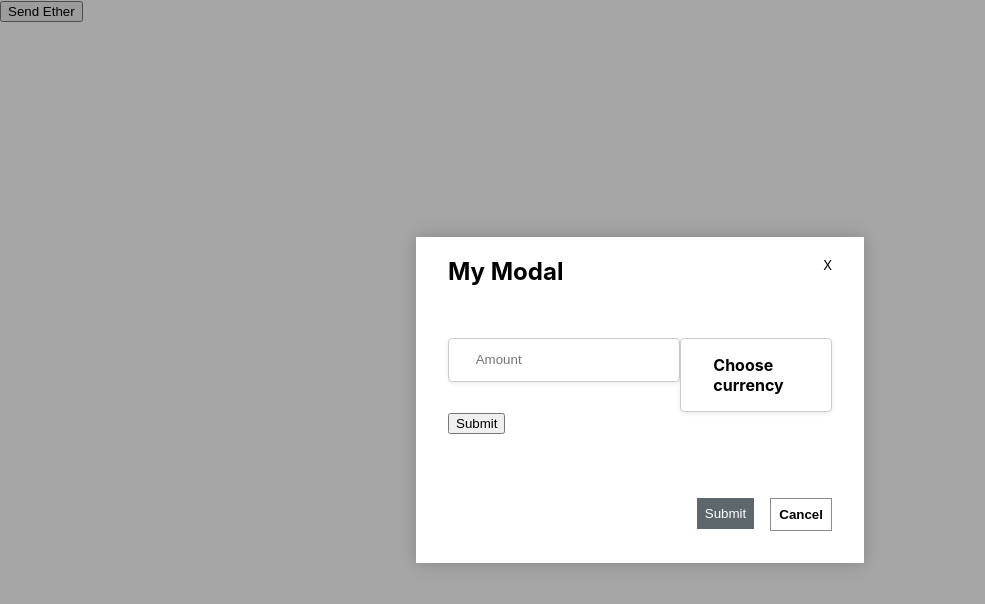
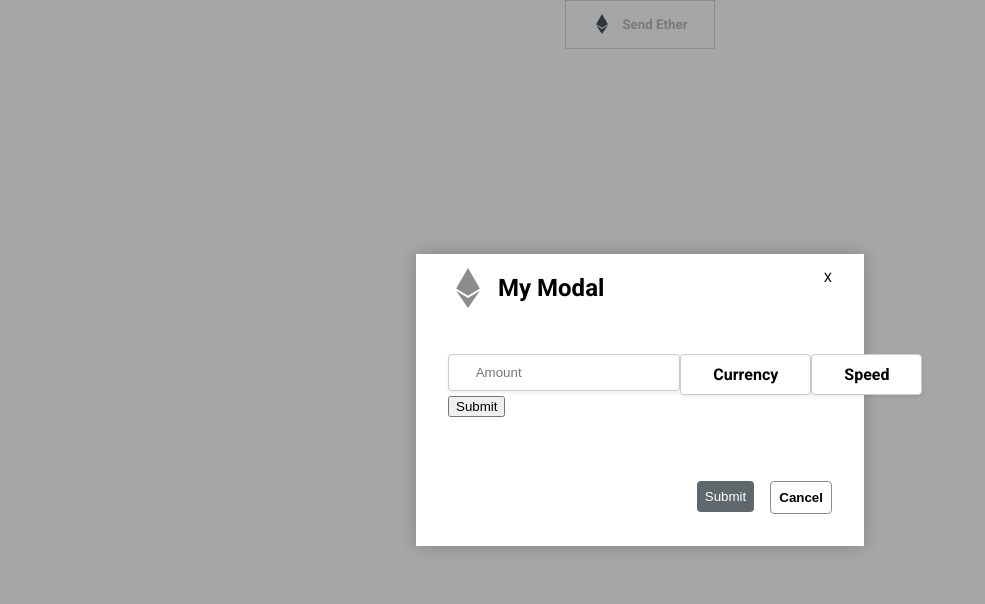
Before and after one commit to jakubsmiarowski/send-ether, a React (Create React App) app: page / in a window 1280 px wide. Both pictures are taken after a click on the button "Send Ether". Shown: the top 604 px of the page, without its empty margins (0-985 px from the left). Built offline with nearby package versions, Linux system fonts and the light colour scheme.

Commit message:
fixed styles, added useCurrencyModal hook

```diff
--- a/public/index.html
+++ b/public/index.html
@@ -10,6 +10,9 @@
       content="Web site created using create-react-app"
     />
     <link rel="apple-touch-icon" href="%PUBLIC_URL%/logo192.png" />
+    <link rel="preconnect" href="https://fonts.googleapis.com">
+    <link rel="preconnect" href="https://fonts.gstatic.com" crossorigin>
+    <link href="https://fonts.googleapis.com/css2?family=Roboto:wght@100;300;400;700&display=swap" rel="stylesheet">
     <!--
       manifest.json provides metadata used when your web app is installed on a
       user's mobile device or desktop. See https://developers.google.com/web/fundamentals/web-app-manifest/
--- a/src/App.scss
+++ b/src/App.scss
@@ -1,3 +1,7 @@
+body {
+  font-family: 'Roboto', sans-serif;
+}
+
 @mixin styling() {
   background-color: white;
   border-color: #ccc;
--- /dev/null
+++ b/src/components/Button/Button.scss
@@ -0,0 +1,26 @@
+.wrapper {
+  display: flex;
+  justify-content: center;
+}
+.button {
+  padding: 1em 2em;
+  background-color: transparent;
+  border: 1px solid #8C8C8C;
+  font-family: 'Roboto', sans-serif;
+  font-weight: 700;
+  display: flex;
+  flex-direction: row;
+  align-items: center;
+  position: relative;
+  transition: all 0.3s ease;
+  &:hover {
+    background-color: #8C8C8C;
+    color: white;
+  }
+  &_logo {
+    height: 20px;
+    width: 20px;
+    margin-right: 10px;
+    filter: invert(18%) sepia(35%) saturate(274%) hue-rotate(175deg) brightness(96%) contrast(93%)
+  }
+}
--- a/src/components/Button/Button.tsx
+++ b/src/components/Button/Button.tsx
@@ -1,16 +1,21 @@
 import React, {useState} from "react";
 import Modal from "../Modal/Modal";
 import Form from "../Form/Form";
+import Ethereum from '../../assets/img/ethereum-brands.svg'
+import './Button.scss';
 
 const Button: React.FC = () => {
     const [isOpen, setIsOpen] = useState<boolean>(false);
     const toggle = () => setIsOpen(!isOpen)
     return (
-        <div>
-            <button onClick={() => toggle()}>Send Ether</button>
+        <div className='wrapper'>
+            <button className='button' onClick={() => toggle()} disabled={isOpen}>
+                <img className='button_logo' src={Ethereum} />
+                Send Ether
+            </button>
 
             <Modal show={isOpen} title={'My Modal'} close={toggle}>
-                <Form inputPlaceholder={'Amount'} dropdownPlaceholder={'Choose currency'} />
+                <Form inputPlaceholder={'Amount'} dropdownPlaceholder={'Currency'} />
             </Modal>
         </div>
     )
--- a/src/components/Dropdown/Dropdown.scss
+++ b/src/components/Dropdown/Dropdown.scss
@@ -3,6 +3,8 @@
 .dd-wrapper {
   display: flex;
   flex-wrap: wrap;
+  max-width: 150px;
+  position: relative;
 
   .dd-header {
     @include styling();
@@ -10,7 +12,7 @@
     justify-content: space-between;
     cursor: pointer;
     width: 100%;
-    padding: 1em 2em;
+    padding: 10px 2em;
 
     &__title--bold {
       font-weight: bold;
@@ -23,9 +25,11 @@
     padding: 0;
     width: 100%;
     margin: 5px 0 0;
-    position: relative;
     display: flex;
     flex-direction: column;
+    position: absolute;
+    inset: 0px auto auto 0px;
+    transform: translate(0px, 40px);
     &-item {
 
     }
--- a/src/components/Dropdown/Dropdown.tsx
+++ b/src/components/Dropdown/Dropdown.tsx
@@ -1,14 +1,13 @@
 import React, {useState} from "react";
 import './Dropdown.scss';
 
-const items = ['Ether', 'ERC20']
-
 interface IDropdownProps {
     title: string;
+    items: string[];
     callback: (childData: string) => void;
 }
 
-const Dropdown: React.FC<IDropdownProps> = ({title, callback}) => {
+const Dropdown: React.FC<IDropdownProps> = ({title, callback, items}) => {
     const [open, setOpen] = useState<boolean>(false);
     const [selected, setSelected] = useState<string>('');
     const toggle = () => setOpen(!open);
--- a/src/components/Form/Form.scss
+++ b/src/components/Form/Form.scss
@@ -7,5 +7,6 @@
 }
 input {
   @include styling;
-  padding: 1em 2em;
+  padding: 10px 2em;
+  margin-bottom: 5px;
 }
--- a/src/components/Form/Form.tsx
+++ b/src/components/Form/Form.tsx
@@ -1,41 +1,48 @@
 import React, {useState} from "react";
 import Dropdown from "../Dropdown/Dropdown";
 import './Form.scss';
+import useCurrencyModal from "../../hooks/useCurrencyModal";
+import { FormState } from "../../hooks/FormState";
+
 
 interface IFormProps {
     inputPlaceholder: string;
     dropdownPlaceholder: string
 }
 
-type FormFields = {
-    amount: string;
-    currency: string;
-    receiversAddress?: string;
-}
+const currencies = ['Ether', 'ERC20'];
+const transactionSpeed = ['Slow', 'Medium', 'Fast']
 
 const Form: React.FC<IFormProps> = ({inputPlaceholder, dropdownPlaceholder}) => {
 
+    // do wywalenia
     const [currency, setCurrency] = useState<string>('');
-    const [formFields, setFormFields] = useState<FormFields>({
+    const [speed, setSpeed] = useState<string>('');
+    // use reducer
+    const [formFields, setFormFields] = useState<FormState>({
         amount: '',
         currency: '',
-        receiversAddress: ''
+        receiversAddress: '',
+        transactionSpeed: ''
     })
+
+    //useCurrencyModal
 
     const inputsHandler = (e: any) => {
         setFormFields({ ...formFields, [e.target.name]: e.target.value });
     }
 
     const handleSubmit = (e: any) => {
-        setFormFields({...formFields, currency})
+        setFormFields({...formFields, currency, transactionSpeed: speed})
         console.log(formFields);
         e.preventDefault()
     }
 
-    const handleCallback = (childData: string) => {
+    const handleCurrencyCallback = (childData: string) => {
         setCurrency(childData);
-        console.log(currency);
-        console.log(childData);
+    };
+    const handleSpeedCallback = (childData: string) => {
+        setSpeed(childData);
     };
 
     return (
@@ -48,7 +55,10 @@ const Form: React.FC<IFormProps> = ({inputPlaceholder, dropdownPlaceholder}) =>
                            onChange={inputsHandler}/>
                 </div>
                 <div>
-                    <Dropdown callback={handleCallback} title={dropdownPlaceholder}/>
+                    <Dropdown items={currencies} callback={handleCurrencyCallback} title={dropdownPlaceholder}/>
+                </div>
+                <div>
+                    <Dropdown items={transactionSpeed} callback={handleSpeedCallback} title="Speed"/>
                 </div>
             </div>
             {formFields.currency === 'ERC20' ?
--- a/src/components/Modal/Modal.scss
+++ b/src/components/Modal/Modal.scss
@@ -20,12 +20,20 @@
     &_header {
       position: relative;
       &-title {
-        text-align: left;
+        display: flex;
+        flex-direction: row;
+        justify-content: flex-start;
+        align-items: center;
       }
-
+      &-logo {
+        height: 40px;
+        width: 40px;
+        margin-right: 10px;
+        filter: invert(56%) sepia(36%) saturate(10%) hue-rotate(349deg) brightness(92%) contrast(88%);
+      }
       .close {
         position: absolute;
-        top: 0;
+        top: 1rem;
         right: 0;
         background: transparent;
         cursor: pointer;
@@ -49,6 +57,7 @@
       .modal-close {
         background-color: transparent;
         font-weight: 600;
+        border-radius: 4px;
         border: 1px solid #8C8C8C;
         &:hover {
           color: rgba(54, 67, 72, 0.8);
@@ -58,6 +67,7 @@
         margin-right: 1rem;
         background-color: rgba(54, 67, 72, 0.8);
         color: #fff;
+        border-radius: 4px;
         border: none;
         &:hover {
           background-color: #8C8C8C;
--- a/src/components/Modal/Modal.tsx
+++ b/src/components/Modal/Modal.tsx
@@ -1,6 +1,8 @@
 import React from "react";
 import ReactDOM from "react-dom";
 import './Modal.scss';
+import Ethereum from '../../assets/img/ethereum-brands.svg'
+
 
 interface IModalProps {
     show: boolean;
@@ -11,6 +13,13 @@ interface IModalProps {
 const modalRoot = document.getElementById("modal") as HTMLElement;
 
 const Modal: React.FC<IModalProps> = ({ show, title, close, children }) => {
+
+    // const childrenWithProps = React.Children.map(children, ((child, index) => {
+    //     return React.cloneElement((child), {close, index})
+    // }))
+
+    //children clone with props
+    // close wprowadzić do children
     return ReactDOM.createPortal(
         <>
             {
@@ -18,7 +27,10 @@ const Modal: React.FC<IModalProps> = ({ show, title, close, children }) => {
                     <div className="modalContainer">
                         <div className="modal" >
                             <header className="modal_header">
-                                <h2 className="modal_header-title">{title}</h2>
+                                <div className="modal_header-title">
+                                    <img className="modal_header-logo" src={Ethereum} />
+                                    <h2>{title}</h2>
+                                </div>
                                 <div className="close" onClick={() => close()}>X</div>
                             </header>
                             <main className="modal_content">
@@ -40,3 +52,4 @@ const Modal: React.FC<IModalProps> = ({ show, title, close, children }) => {
 }
 
 export default Modal;
+// <img className="logo" src={Ethereum} />
--- /dev/null
+++ b/src/hooks/FormState.ts
@@ -0,0 +1,6 @@
+export interface FormState {
+    amount: string;
+    currency: string;
+    receiversAddress?: string;
+    transactionSpeed: string;
+}
--- /dev/null
+++ b/src/hooks/useCurrencyModal.tsx
@@ -0,0 +1,44 @@
+import {Reducer, useReducer, useState} from "react";
+import {FormState} from "./FormState";
+
+type CurrencyActions = {
+    type: string;
+    payload?: string;
+}
+
+// export const reducer: Reducer<FormState, CurrencyActions> = (state, action) => {
+//     const { type, payload } = action;
+//     switch (type) {
+//         case 'UPDATE_FORM':
+//             return {
+//                 ...state,
+//             };
+//         case 'SUBMIT_FORM':
+//             return null;
+//     }
+// }
+
+const initialState: FormState = {
+    amount: '',
+    currency: '',
+    receiversAddress: '',
+    transactionSpeed: '',
+}
+
+function useCurrencyModal() {
+//     const [formFields, dispatch] = useReducer(reducer, initialState);
+//     const [currency, setCurrency] = useState<string>('');
+//
+//     const handleSubmit = (e) => {
+//         e.preventDefault();
+//         dispatch({ type: 'SUBMIT_FORM' })
+//     }
+//
+//     const inputsHandler = (e: any) => {
+//         dispatch({ type: 'UPDATE_FORM'})
+//     }
+//
+//     return formFields;
+}
+
+export default useCurrencyModal;
```
Also changed, not shown: src/assets/img/ethereum-brands.svg (added).
